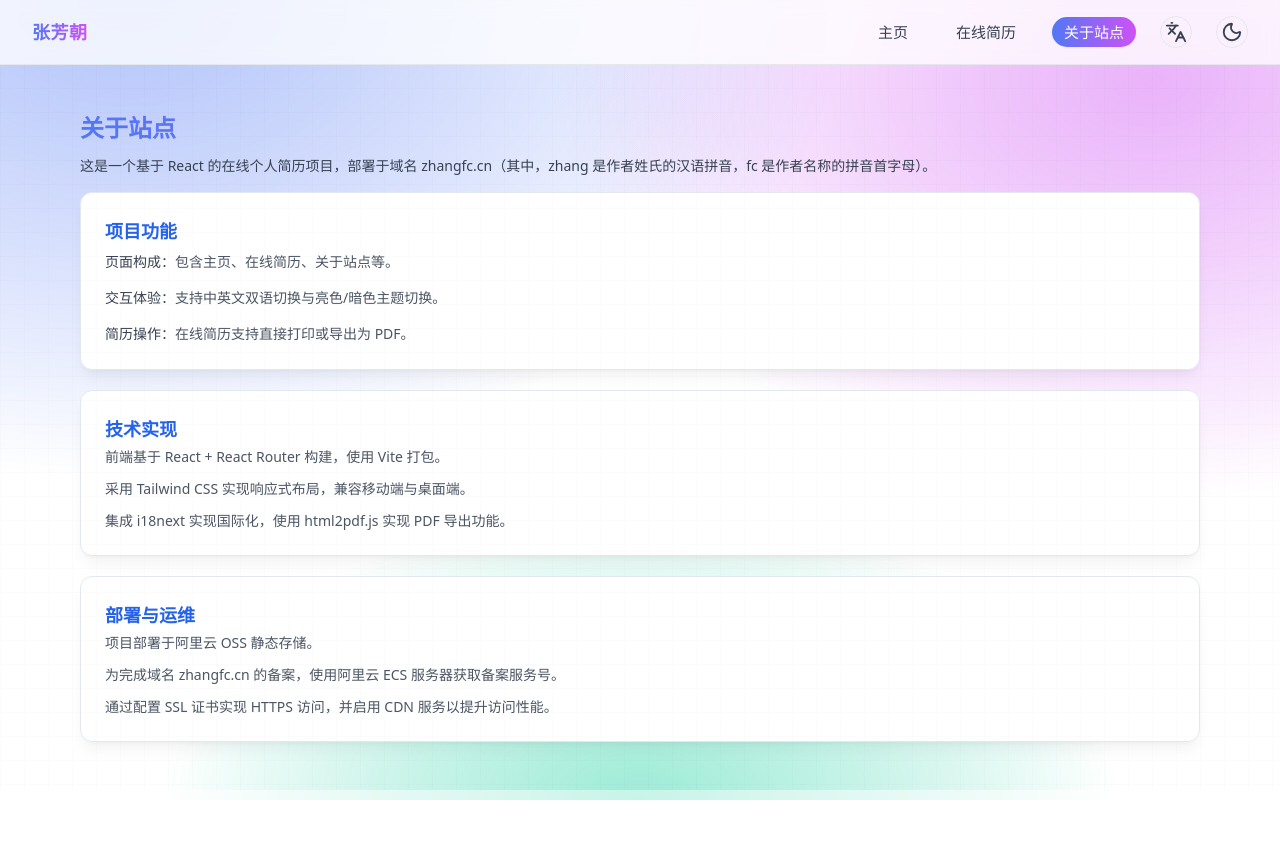
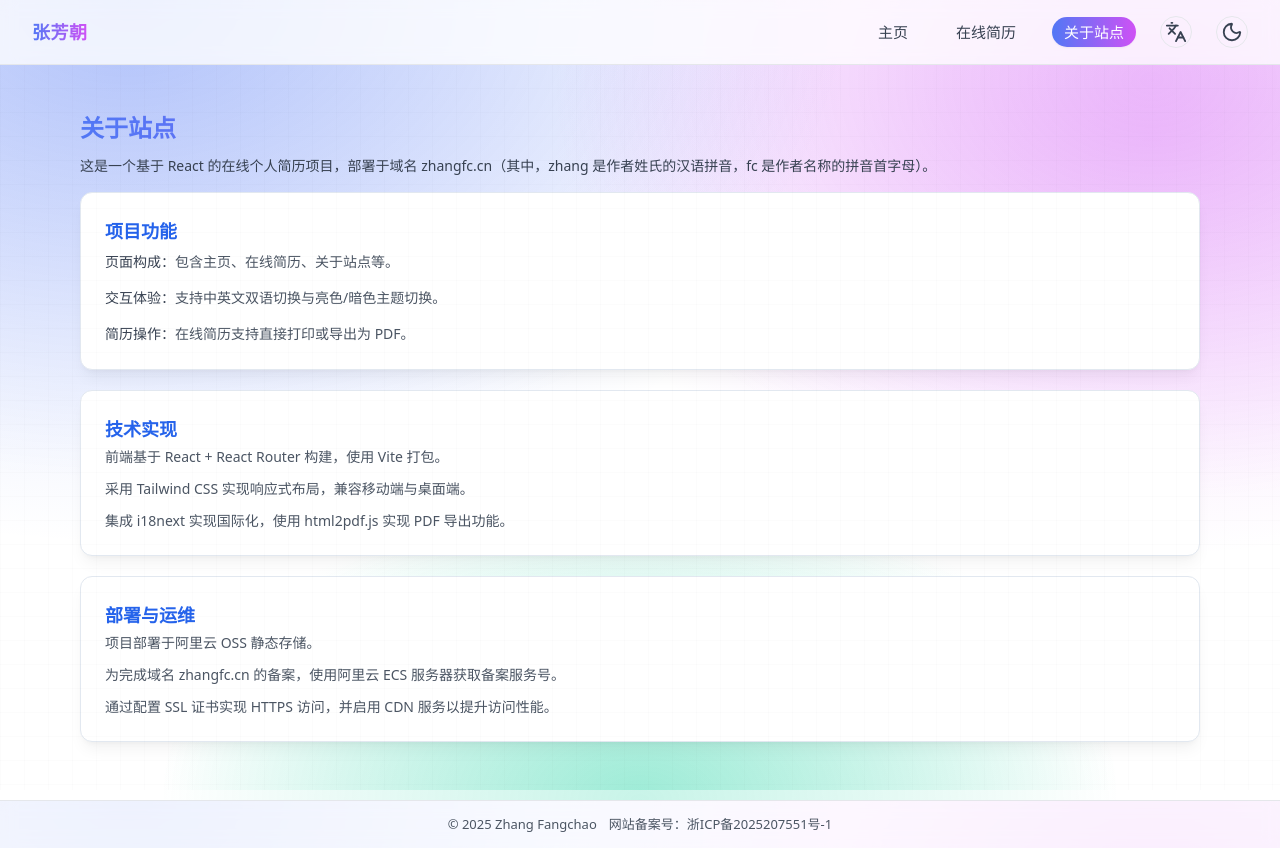
Before and after one commit to dmljc/resume, a React (Vite) app: page /about in a window 1280 px wide. Before the commit the page ends 800 px from the top, so only its background shows below. Built offline with nearby package versions, Linux system fonts and the light colour scheme.

Commit message:
refactor(布局): 将页脚统一提取为公共组件并移除重复
将原本分散在各页面的页脚统一提取为公共 Footer 组件
添加网站备案号信息并优化样式
移除 App.jsx 和 ResumePage.jsx 中的重复页脚

```diff
--- a/src/App.jsx
+++ b/src/App.jsx
@@ -127,7 +127,7 @@ export default function App(){
           ))}
         </div>
       </main>
-      <footer className="border-t py-6 text-center text-sm text-muted-foreground">© {new Date().getFullYear()} Zhang Fangchao</footer>
+      {/* 全局固定 Footer 已显示版权与备案号，这里移除重复 */}
       <ScrollTopButton />
     </div>
   );
--- /dev/null
+++ b/src/components/Footer.jsx
@@ -0,0 +1,29 @@
+import * as React from "react";
+
+export default function Footer({ fixed = false }) {
+  const year = new Date().getFullYear();
+  return (
+    <footer
+      role="contentinfo"
+      className={`print-hidden ${fixed ? 'fixed bottom-0 left-0 right-0' : ''} z-40 h-12 border-t bg-background/75 backdrop-blur supports-[backdrop-filter]:bg-background/60`}
+    >
+      <div className="container mx-auto max-w-7xl h-full">
+        <div className="h-full flex items-center justify-center gap-3 text-[12px] sm:text-[13px] leading-none text-gray-600 dark:text-gray-400">
+          <div>© {year} Zhang Fangchao</div>
+          <div className="flex items-center">
+            <span className="hidden sm:inline">网站备案号：</span>
+            <a
+              href="https://beian.miit.gov.cn/"
+              target="_blank"
+              rel="noopener noreferrer"
+              aria-label="网站备案号"
+              className="hover:text-blue-600 dark:hover:text-blue-400 hover:underline underline-offset-2"
+            >
+              浙ICP备2025207551号-1
+            </a>
+          </div>
+        </div>
+      </div>
+    </footer>
+  );
+}
--- a/src/main.jsx
+++ b/src/main.jsx
@@ -6,6 +6,7 @@ const App = React.lazy(() => import('./App.jsx'))
 const ResumePage = React.lazy(() => import('./pages/ResumePage.jsx'))
 const AboutSite = React.lazy(() => import('./pages/AboutSite.jsx'))
 import Navbar from './components/navbar.jsx'
+import Footer from './components/Footer.jsx'
 import { I18nProvider } from './lib/i18n.jsx'
 import { dict } from './lib/i18n-core.js'
 
@@ -50,12 +51,15 @@ export function Root() {
         <Navbar />
         <PrefetchResume />
         <React.Suspense fallback={null}>
-          <Routes>
-            <Route path="/" element={<App />} />
-            <Route path="/resume" element={<ResumePage />} />
-            <Route path="/about" element={<AboutSite />} />
-          </Routes>
+          <div>
+            <Routes>
+              <Route path="/" element={<App />} />
+              <Route path="/resume" element={<ResumePage />} />
+              <Route path="/about" element={<AboutSite />} />
+            </Routes>
+          </div>
         </React.Suspense>
+        <Footer />
       </I18nProvider>
     </BrowserRouter>
   )
--- a/src/pages/ResumePage.jsx
+++ b/src/pages/ResumePage.jsx
@@ -38,7 +38,7 @@ export default function ResumePage() {
       <main className="min-h-screen pt-16">
         <ResumeClone />
       </main>
-        <footer className="border-t py-6 text-center text-sm text-muted-foreground">© {new Date().getFullYear()} Zhang Fangchao</footer>
+        {/* 全局固定 Footer 已显示版权与备案号，这里移除重复 */}
     </div>
   )
 }
```
